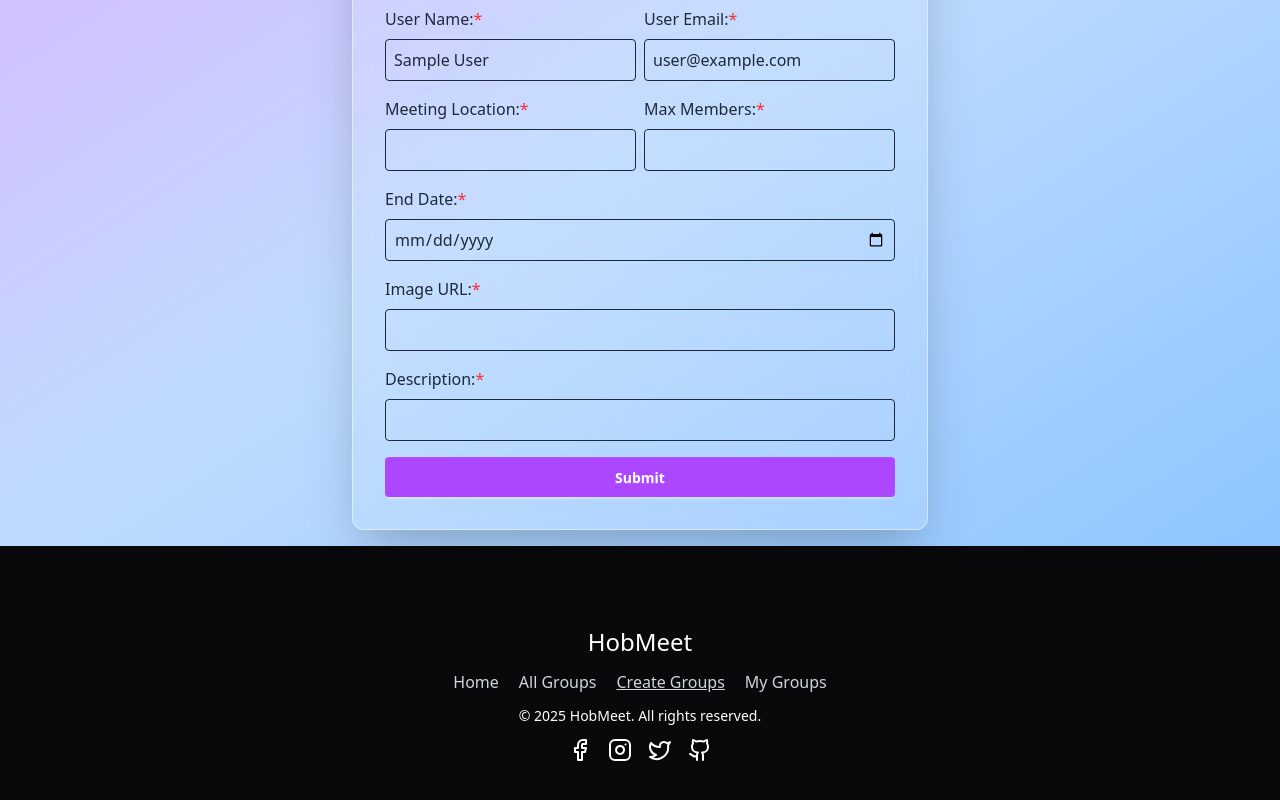
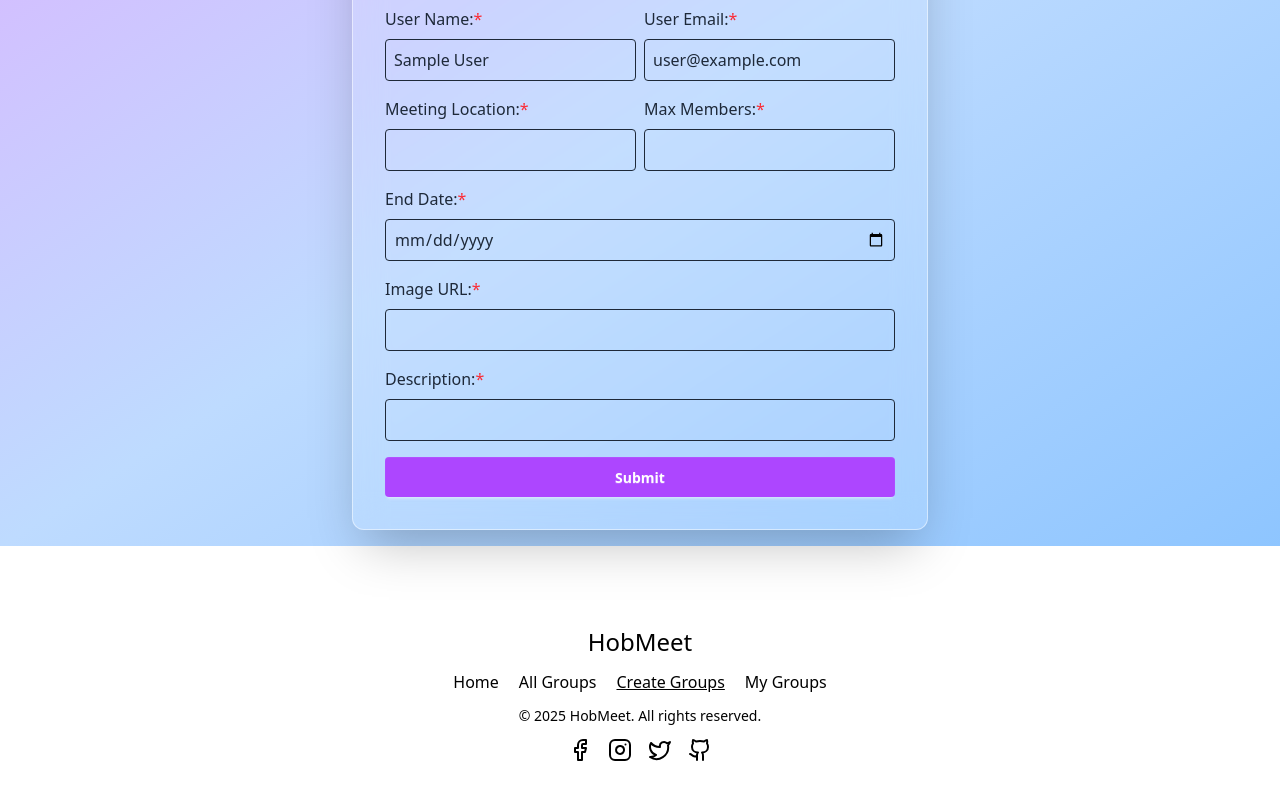
Before and after one commit to Sabbir-Hossain-00/HobMeet, a React (Vite) app: page /createGroups in a window 1280 px wide. Shown: the part 366-1166 px from the top of the page. Built offline with nearby package versions, Linux system fonts and the light colour scheme; no server answers; sample sign-in values are in the browser's storage.

Commit message:
added dark light theme

```diff
--- a/src/components/Counter/Counter.jsx
+++ b/src/components/Counter/Counter.jsx
@@ -1,37 +1,41 @@
+import { use } from "react"
 import CountUp from "react-countup"
+import { AuthContext } from "../../context/AuthContext"
+import { AlarmClockCheck, Clock8, ContactRound, FileCheck, UsersRound } from "lucide-react"
 
 export const Counter = ()=>{
+    const {isDark} = use(AuthContext)
     return(
         <>
-           <div className="py-10 container mx-auto px-3 md:px-6 lg:px-8 xl:px-14">
+           <div className="pb-10 container mx-auto px-3 md:px-6 lg:px-8 xl:px-14">
                 <div className=" grid grid-cols-2 md:grid-cols-4 gap-6">
-                    <div className="card border border-gray-200 shadow px-3 py-6 flex items-center justify-center flex-col">
-                        <img className="w-10 mb-2" src="https://i.ibb.co.com/7LNvK9J/pngkey-com-job-icon-png-5173026.png" alt="" />
-                       <p className="text-3xl md:text-5xl font-bold my-3">
+                    <div className={`card shadow px-3 py-6 flex items-center justify-center flex-col ${isDark ? "bg-black" :"bg-white"}`}>
+                        <UsersRound size={48} strokeWidth={1.75} />
+                       <p className="text-3xl md:text-4xl font-bold my-3">
                          <CountUp delay={0} end={1099} duration={5} enableScrollSpy={true} scrollSpyDelay={0} suffix="K" />
                        </p>
-                       <p className="text-center text-sm md:text-xl font-medium">Daily Active User</p>
+                       <p className="text-center text-sm md:text-xl font-medium">All Groups</p>
                     </div>
-                    <div className="card border border-gray-200 shadow px-3 py-6 flex items-center justify-center flex-col">
-                        <img className="w-10 mb-2" src="https://i.ibb.co.com/7dM58TFz/pngegg.png" alt="" />
+                    <div className={`card shadow px-3 py-6 flex items-center justify-center flex-col ${isDark ? "bg-black" :"bg-white"}`}>
+                        <AlarmClockCheck size={48} strokeWidth={1.75} />
                        <p className="text-3xl md:text-5xl font-bold my-3">
                           <CountUp delay={0} end={389} duration={5} enableScrollSpy={true} scrollSpyDelay={0} suffix="+" />
                        </p>
-                       <p className="text-center text-sm md:text-xl font-medium">Available Jobs</p>
+                       <p className="text-center text-sm md:text-xl font-medium">Ongoing Groups</p>
                     </div>
-                    <div className="card border border-gray-200 shadow px-3 py-6 flex items-center justify-center flex-col">
-                        <img className="w-10 mb-2" src="https://i.ibb.co.com/b5TxsQTs/image.png" alt="" />
+                    <div className={`card shadow px-3 py-6 flex items-center justify-center flex-col ${isDark ? "bg-black" :"bg-white"}`}>
+                        <ContactRound size={48} strokeWidth={1.75} />
                        <p className="text-3xl md:text-5xl font-bold my-3">
                          <CountUp delay={0} end={2030} duration={5} enableScrollSpy={true} scrollSpyDelay={0} suffix="+" />
                        </p>
-                       <p className="text-center text-sm md:text-xl font-medium">Stories Shared</p>
+                       <p className="text-center text-sm md:text-xl font-medium">My Groups</p>
                     </div>
-                    <div className="card border border-gray-200 shadow px-3 py-6 flex items-center justify-center flex-col">
-                        <img className="w-10 mb-2" src="https://i.ibb.co.com/ycsZnfKg/image.png" alt="" />
+                    <div className={`card shadow px-3 py-6 flex items-center justify-center flex-col ${isDark ? "bg-black" :"bg-white"}`}>
+                        <FileCheck size={48} strokeWidth={1.75} />
                        <p className="text-3xl md:text-5xl font-bold my-3">
                           <CountUp delay={0} end={200} duration={5} enableScrollSpy={true} scrollSpyDelay={0} suffix="+" />
                        </p>
-                       <p className="text-center text-sm md:text-xl font-medium">Got Job</p>
+                       <p className="text-center text-sm md:text-xl font-medium">Joined Groups</p>
                     </div>
                 </div>
              </div>
--- a/src/components/FeaturedGroup/FeaturedGroupCard.jsx
+++ b/src/components/FeaturedGroup/FeaturedGroupCard.jsx
@@ -8,7 +8,7 @@ export const FeaturedGroupCard = ({group})=>{
     return(
         <>
         <Zoom>
-          <div className={`card bg-base-100 shadow-sm ${isDark?"text-black" : ""}`}>
+          <div className={`card  shadow-sm ${isDark? "text-white bg-black" :"text-black bg-base-100" }`}>
              <figure className="h-[150px] xl:h-[250px]">
                <img
                  src={group.photo}
--- a/src/components/Footer/Footer.jsx
+++ b/src/components/Footer/Footer.jsx
@@ -6,33 +6,33 @@ import { FacebookIcon, Github, Instagram, Twitter } from "lucide-react"
 export const Footer = ()=>{
   const {isDark , user} = use(AuthContext)
     return(
-        <section className=" bg-neutral py-20">
-            <footer className="flex flex-col justify-center items-center gap-3">
+        <section className={`py-20 ${isDark ? "bg-black":"bg-white"}`}>
+            <footer className={`flex flex-col justify-center items-center gap-3 ${isDark ? "text-white" : "text-black"}`}>
               <nav>
-                <h1 className=" text-2xl font-medium text-white">HobMeet</h1>
+                <h1 className=" text-2xl font-medium ">HobMeet</h1>
               </nav>
               <ul className=" flex md:flex-row flex-col justify-center items-center gap-5 text-gray-300">
-                  <li className={`${isDark ? "text-white" : ""}`}><NavLink to="/" className={({ isActive }) => isActive ? "underline" : ""}>Home</NavLink></li>
-                 <li className={`${isDark ? "text-white" : ""}`}><NavLink to="/allGroups" className={({ isActive }) => isActive ? "underline" : ""}>All Groups</NavLink></li>
-                 <li className={`${isDark ? "text-white" : ""}`}><NavLink to="/createGroups" className={({ isActive }) => isActive ? "underline" : ""}>Create Groups</NavLink></li>
-                 {user && <li className={`${isDark ? "text-white" : ""}`}><NavLink to="/myGroups" className={({ isActive }) => isActive ? "underline" : ""}>My Groups</NavLink></li>}
+                  <li className={`${isDark ? "text-white" : "text-black"}`}><NavLink to="/" className={({ isActive }) => isActive ? "underline" : ""}>Home</NavLink></li>
+                 <li className={`${isDark ? "text-white" : "text-black"}`}><NavLink to="/allGroups" className={({ isActive }) => isActive ? "underline" : ""}>All Groups</NavLink></li>
+                 <li className={`${isDark ? "text-white" : "text-black"}`}><NavLink to="/createGroups" className={({ isActive }) => isActive ? "underline" : ""}>Create Groups</NavLink></li>
+                 {user && <li className={`${isDark ? "text-white" : "text-black"}`}><NavLink to="/myGroups" className={({ isActive }) => isActive ? "underline" : ""}>My Groups</NavLink></li>}
               </ul>
               <div>
-                <p className="text-white text-sm">© 2025 HobMeet. All rights reserved.</p>
+                <p className=" text-sm">© 2025 HobMeet. All rights reserved.</p>
               </div>
               <div>
                 <div className="grid grid-flow-col gap-4">
                   <a target="blank" href="https://www.facebook.com/jrsabbir00">
-                   <FacebookIcon className="text-white hover:text-rose-700 transition duration-500 text-2xl cursor-pointer"/>
+                   <FacebookIcon className={` hover:text-rose-700 transition duration-500 text-2xl cursor-pointer ${isDark ? "text-white" : "text-black"}`}/>
                   </a>
                   <a target="blank" href="https://www.instagram.com/dhali_sabbir_hossain/">
-                     <Instagram className="text-white hover:text-rose-700 transition duration-500 text-2xl cursor-pointer"/>
+                     <Instagram className={` hover:text-rose-700 transition duration-500 text-2xl cursor-pointer ${isDark ? "text-white" : "text-black"}`}/>
                   </a>
                   <a target="blank" href="https://x.com/ms7398037">
-                    <Twitter className="text-white hover:text-rose-700 transition duration-500 text-2xl cursor-pointer"/>
+                    <Twitter className={` hover:text-rose-700 transition duration-500 text-2xl cursor-pointer ${isDark ? "text-white" : "text-black"}`}/>
                   </a>
                   <a target="blank" href="https://github.com/Sabbir-Hossain-00">
-                    <Github className="text-white hover:text-rose-700 transition duration-500 text-2xl cursor-pointer"/>
+                    <Github className={` hover:text-rose-700 transition duration-500 text-2xl cursor-pointer ${isDark ? "text-white" : "text-black"}`}/>
                   </a>
                 </div>
               </div>
--- a/src/pages/GroupDetails/GroupDetails.jsx
+++ b/src/pages/GroupDetails/GroupDetails.jsx
@@ -1,8 +1,11 @@
+import { use } from "react";
 import { useLoaderData } from "react-router";
 import swal from 'sweetalert';
+import { AuthContext } from "../../context/AuthContext";
 
 export const GroupDetails = () => {
   const groupDetails = useLoaderData();
+  const {isDark} = use(AuthContext);
 
   const handleJoinGroup = () => {
     const today = new Date();
@@ -17,7 +20,7 @@ export const GroupDetails = () => {
 
   return (
     <section className="min-h-screen  py-10 container mx-auto px-3 md:px-6 lg:px-8 xl:px-14">
-      <div className="mt-20 py-20 p-10 flex flex-col md:flex-row gap-6 items-start justify-start  bg-gradient-to-b from-amber-50 to-slate-50 border border-slate-100 rounded-xl shadow-md">
+      <div className={`mt-20 py-20 p-10 flex flex-col md:flex-row gap-6 items-start justify-start  rounded-xl shadow-md ${isDark ? "bg-gradient-to-b from-gray-800 to-gray-900 border border-gray-700":"bg-gradient-to-b from-amber-50 to-slate-50 border border-slate-100"}`}>
         {/* Image */}
         <figure className="w-full md:w-1/2">
           <img
@@ -28,8 +31,8 @@ export const GroupDetails = () => {
         </figure>
 
         {/* Content */}
-        <div className="w-full md:w-1/2 space-y-2 text-black">
-          <h2 className="text-2xl font-bold text-gray-800">{groupDetails.groupName}</h2>
+        <div className={`w-full md:w-1/2 space-y-2  ${isDark ? "text-white":"text-black"}`}>
+          <h2 className={`text-2xl font-bold  ${isDark ? "text-white":"text-gray-800"}`}>{groupDetails.groupName}</h2>
           <p><span className="font-semibold">Category:</span> {groupDetails.hobbyCategory}</p>
           <p><span className="font-semibold">Author:</span> {groupDetails.userName}</p>
           <p><span className="font-semibold">Location:</span> {groupDetails.location}</p>
@@ -39,7 +42,7 @@ export const GroupDetails = () => {
           <div className="pt-3">
             <button
               onClick={handleJoinGroup}
-              className="bg-amber-400 hover:bg-amber-500 text-white font-medium px-4 py-2 rounded btn"
+              className="bg-amber-400 border-none hover:bg-amber-500 text-white font-medium px-4 py-2 rounded btn"
             >
               Join Now
             </button>
```
